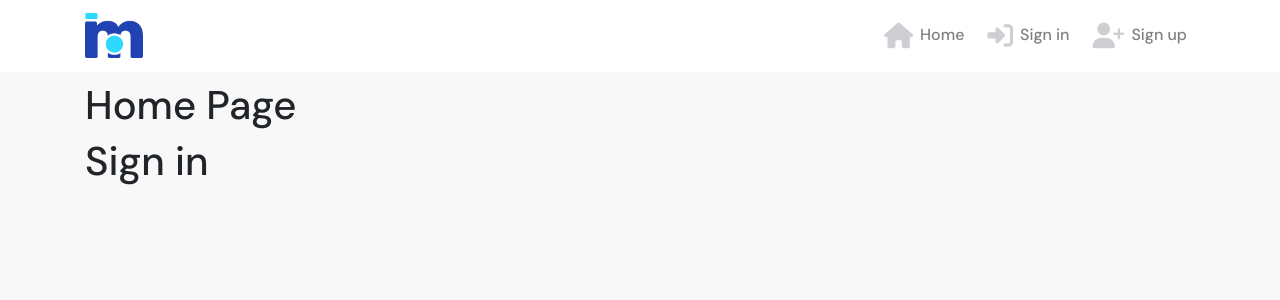
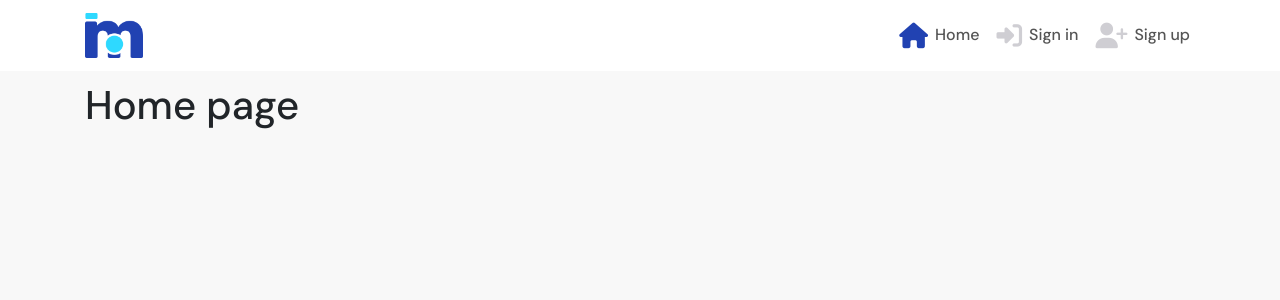
Before and after one commit to alakeldev/react-moments-ci-walkthrough-project, a React (Create React App) app: page / in a window 1280 px wide. Shown: the top 300 px of the page. Built offline with nearby package versions, Linux system fonts and the light colour scheme.

Commit message:
apply router package on project to route between links and compnents

```diff
--- a/src/App.js
+++ b/src/App.js
@@ -1,14 +1,19 @@
-import styles from './App.module.css';
-import NavBar from './components/NavBar';
-import Container from 'react-bootstrap/Container';
+import styles from "./App.module.css";
+import NavBar from "./components/NavBar";
+import Container from "react-bootstrap/Container";
+import { Route, Switch } from "react-router-dom";
 
 function App() {
   return (
     <div className={styles.App}>
       <NavBar />
       <Container className={styles.Main}>
-        <h1>Home Page</h1>
-        <h1>Sign in</h1>
+        <Switch>
+          <Route exact path="/" render={() => <h1>Home page</h1>} />
+          <Route exact path="/signin" render={() => <h1>Sign in</h1>} />
+          <Route exact path="/signup" render={() => <h1>Sign up</h1>} />
+          <Route render={() => <p>Page not found!</p>} />
+        </Switch>
       </Container>
     </div>
   );
--- a/src/components/NavBar.js
+++ b/src/components/NavBar.js
@@ -1,25 +1,48 @@
-import React from 'react'
-import {Navbar, Container, Nav} from "react-bootstrap";
+import React from "react";
+import { Navbar, Container, Nav } from "react-bootstrap";
 import logo from "../assets/logo.png";
 import styles from "../styles/NavBar.module.css";
-
+import { NavLink } from "react-router-dom";
 
 const NavBar = () => {
     return (
-        <Navbar className={styles.NavBar} expand="md" fixed='top'>
+        <Navbar className={styles.NavBar} expand="md" fixed="top">
             <Container>
-                <Navbar.Brand><img src={logo} alt='logo' height="45"/></Navbar.Brand>
+                <NavLink to="/">
+                    <Navbar.Brand>
+                        <img src={logo} alt="logo" height="45" />
+                    </Navbar.Brand>
+                </NavLink>
                 <Navbar.Toggle aria-controls="basic-navbar-nav" />
                 <Navbar.Collapse id="basic-navbar-nav">
                     <Nav className="ml-auto text-left">
-                        <Nav.Link><i className='fas fa-home'></i>Home</Nav.Link>
-                        <Nav.Link><i className='fas fa-sign-in-alt'></i>Sign in</Nav.Link>
-                        <Nav.Link><i className='fas fa-user-plus'></i>Sign up</Nav.Link>
+                        <NavLink
+                            exact
+                            className={styles.NavLink}
+                            activeClassName={styles.Active}
+                            to="/"
+                        >
+                            <i className="fas fa-home"></i>Home
+                        </NavLink>
+                        <NavLink
+                            className={styles.NavLink}
+                            activeClassName={styles.Active}
+                            to="/signin"
+                        >
+                            <i className="fas fa-sign-in-alt"></i>Sign in
+                        </NavLink>
+                        <NavLink
+                            to="/signup"
+                            className={styles.NavLink}
+                            activeClassName={styles.Active}
+                        >
+                            <i className="fas fa-user-plus"></i>Sign up
+                        </NavLink>
                     </Nav>
                 </Navbar.Collapse>
             </Container>
         </Navbar>
-    )
-}
+    );
+};
 
-export default NavBar
+export default NavBar;
--- a/src/index.js
+++ b/src/index.js
@@ -3,11 +3,14 @@
 import './index.css';
 import App from './App';
 import reportWebVitals from './reportWebVitals';
+import { BrowserRouter as Router } from "react-router-dom"
 
 const root = ReactDOM.createRoot(document.getElementById('root'));
 root.render(
   <React.StrictMode>
-    <App />
+    < Router>
+      <App />
+    </Router>
   </React.StrictMode>
 );
 
--- a/src/styles/NavBar.module.css
+++ b/src/styles/NavBar.module.css
@@ -2,3 +2,11 @@
     background-color:  #ffffff;
     border: 1px soild #b2b2b6;
 }
+
+.NavLink {
+    padding: 5px;
+}
+
+.Active i {
+    color: #2142b2
+}
```
